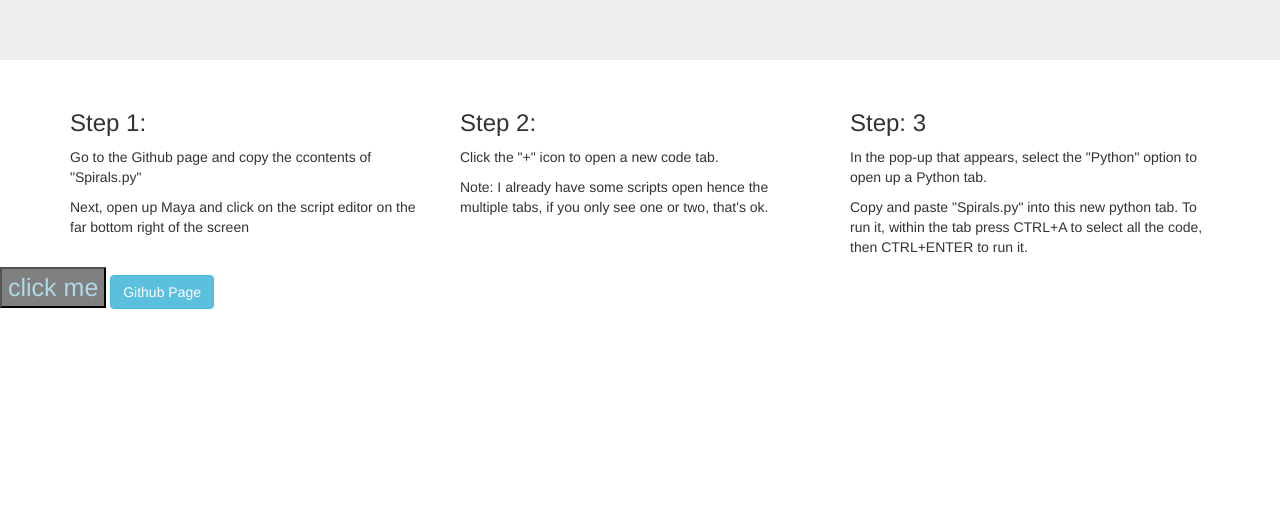
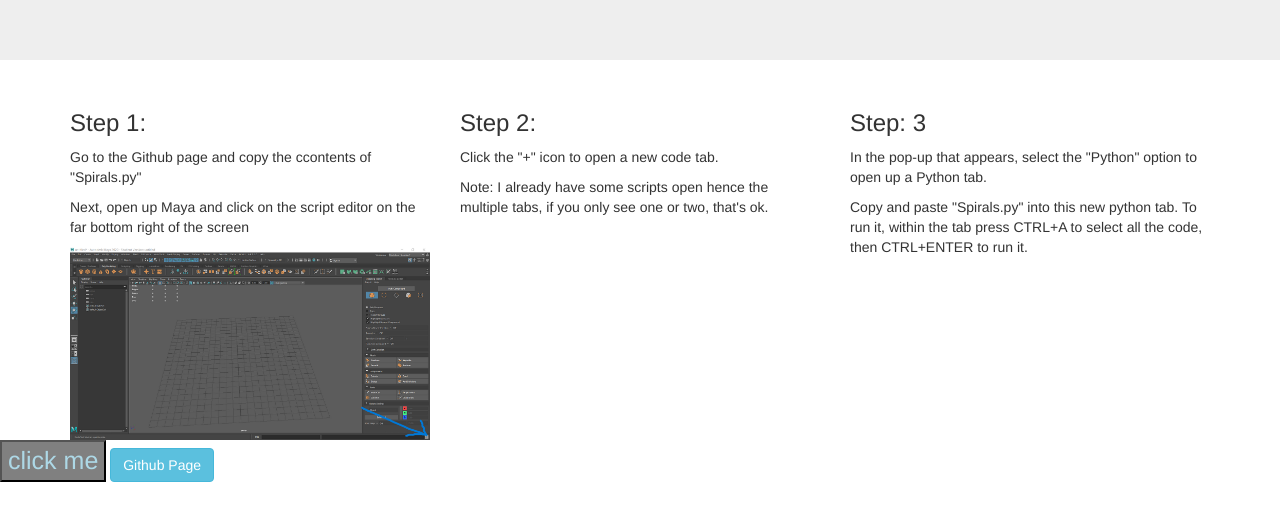
Before and after one commit to Josue-Rocha/Plugins-for-the-Betterment-of-UI, a plain HTML site: page index.html in a window 1280 px wide. Shown: the part 180-700 px from the top of the page. Drawn offline with nearby package versions, Linux system fonts and the light colour scheme.

Commit message:
Update index.html 05

```diff
--- a/index.html
+++ b/index.html
@@ -21,6 +21,7 @@
       <h3>Step 1:</h3>
       <p>Go to the Github page and copy the ccontents of "Spirals.py"</p>
       <p>Next, open up Maya and click on the script editor on the far bottom right of the screen</p>
+      <img class="img-responsive" src="maya_default_wndw.png" alt="Chania">
     </div>
     <div class="col-sm-4">
       <h3>Step 2:</h3>
```
